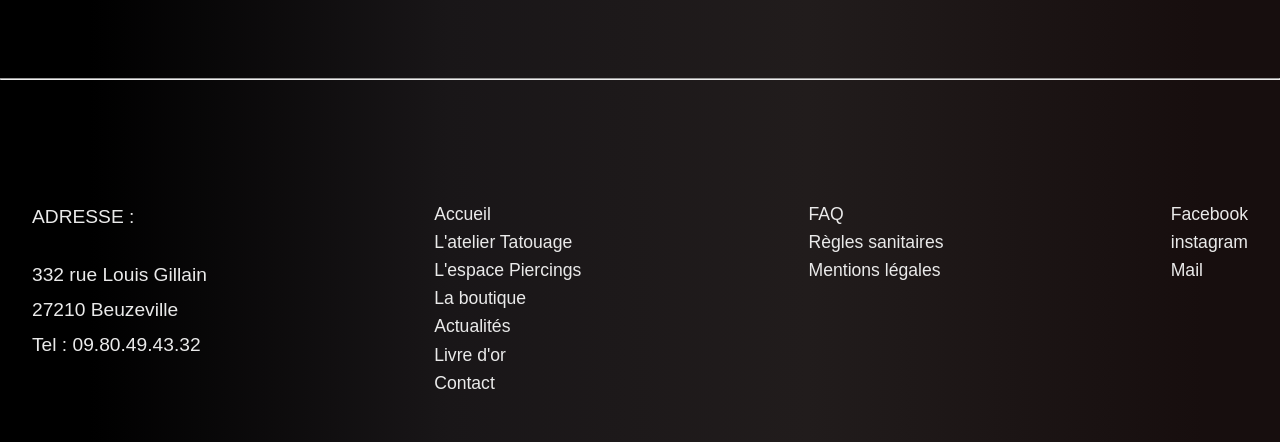
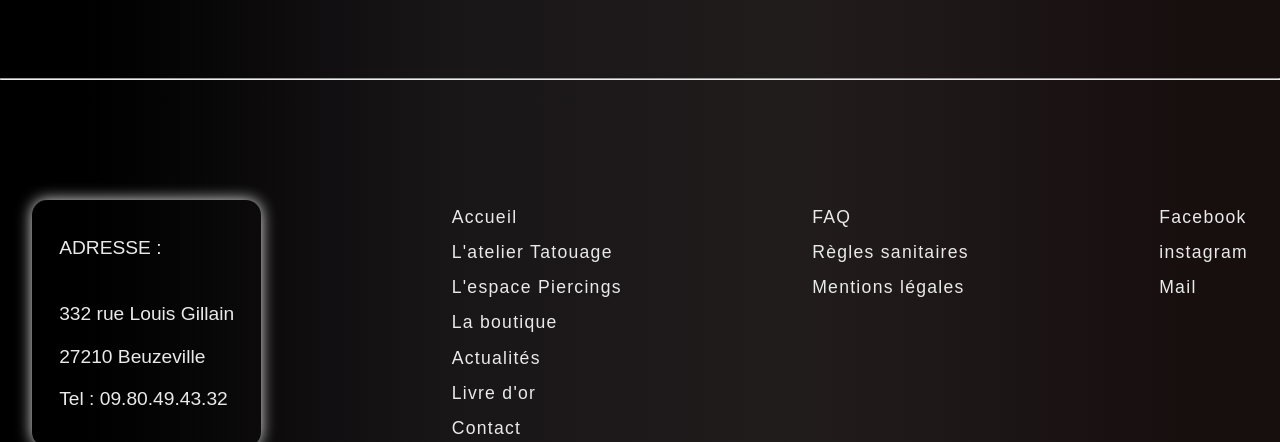
Before and after one commit to AnthonyOuzhene/boogi-ink-lady-piercing-wp, a PHP site: page /integration/homepage.html in a window 1280 px wide. Shown: the part 3205-3647 px from the top of the page. Run offline with PHP 8.4, Linux system fonts and the light colour scheme; style sheets or scripts are compiled from the project's sources.

Commit message:
improve footer scss

```diff
--- a/integration/homepage.html
+++ b/integration/homepage.html
@@ -113,7 +113,7 @@
             </div>
         </section>
 
-<hr class="separator">
+        <hr class="separator">
 
         <footer>
             <div class="footer-top">
@@ -154,6 +154,7 @@
                     src="https://www.google.com/maps/embed?pb=!1m14!1m8!1m3!1d10492.5400484512!2d2.349693!3d48.855471!3m2!1i1024!2i768!4f13.1!3m3!1m2!1s0x0%3A0x0!2zMjjCsDQ1JzIwLjciTiAywrAxMCczNi44Ilc!5e0!3m2!1sen!2sfr!4v1620711311327!5m2!1sen!2sfr"
                     width="80%" height="400" style="border:0;" allowfullscreen="" loading="lazy"></iframe>
             </div>
+
         </footer>
     </main>
 </body>
--- a/integration/scss/components/layout/_footer.scss
+++ b/integration/scss/components/layout/_footer.scss
@@ -19,13 +19,17 @@ footer {
 .footer-top a {
   text-decoration: none;
   color: #eaeaea;
-  line-height: 1.6;
+  line-height: 2;
+  letter-spacing: 0.08rem;
   font-size: 1.1rem;
 }
 
 .footer-address {
   font-size: 1.2rem;
-  line-height: 1.8;
+  line-height: 2.2;
+  box-shadow: 0 0 15px #eaeaea;
+  padding: 1.7rem;
+  border-radius: 15px;
 }
 
 .footer-address h4 {
--- a/integration/scss/components/layout/_header.scss
+++ b/integration/scss/components/layout/_header.scss
@@ -4,7 +4,7 @@ header {
     }
 
     .logo img {
-        box-shadow: 0px 2px 10px #eaeaea;
+        box-shadow: 0px 0px 10px #eaeaea;
         border-radius: 50%;
     }
 
--- a/integration/scss/components/layout/_slider.scss
+++ b/integration/scss/components/layout/_slider.scss
@@ -3,7 +3,21 @@
     width: 100%;
     max-width: 800px;
     margin: 0 auto;
+    margin-bottom: 5rem;
+
+    @media screen and (max-width: 768px) {
+      margin-bottom: 2rem;
+    }
   }
+
+  .slider-title {
+    font-size: 2.5rem;
+    text-align: center;
+    margin: 4rem 0 4rem 0;
+    letter-spacing: 0.1rem;
+    font-style: italic;
+    font-weight: 700;
+}
 
   .slides {
     display: flex;
--- a/integration/scss/components/pages/_homepage.scss
+++ b/integration/scss/components/pages/_homepage.scss
@@ -93,18 +93,4 @@ main {
             }
         }
     }
-
-    // Slider
-    .slider {
-        margin-bottom: 5rem;
-    }
-
-    .slider-title {
-        font-size: 2.5rem;
-        text-align: center;
-        margin: 4rem 0 4rem 0;
-        letter-spacing: 0.1rem;
-        font-style: italic;
-        font-weight: 700;
-    }
 }
--- a/integration/scss/main.scss
+++ b/integration/scss/main.scss
@@ -10,5 +10,4 @@
 @import 'components/pages/homepage';
 @import 'components/layout/header';
 @import 'components/layout/footer';
-
 @import 'components/layout/slider';
```
